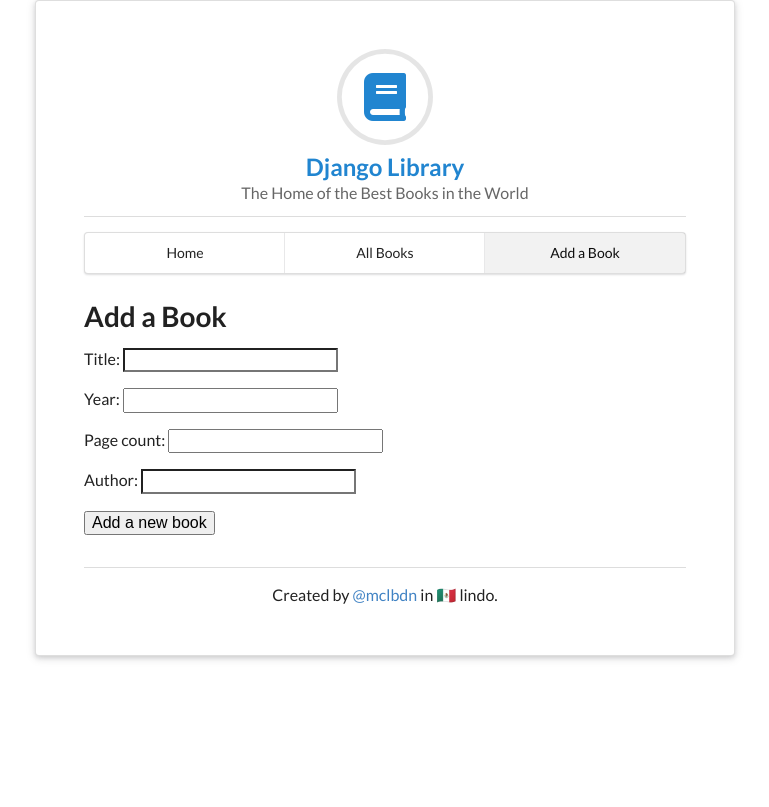
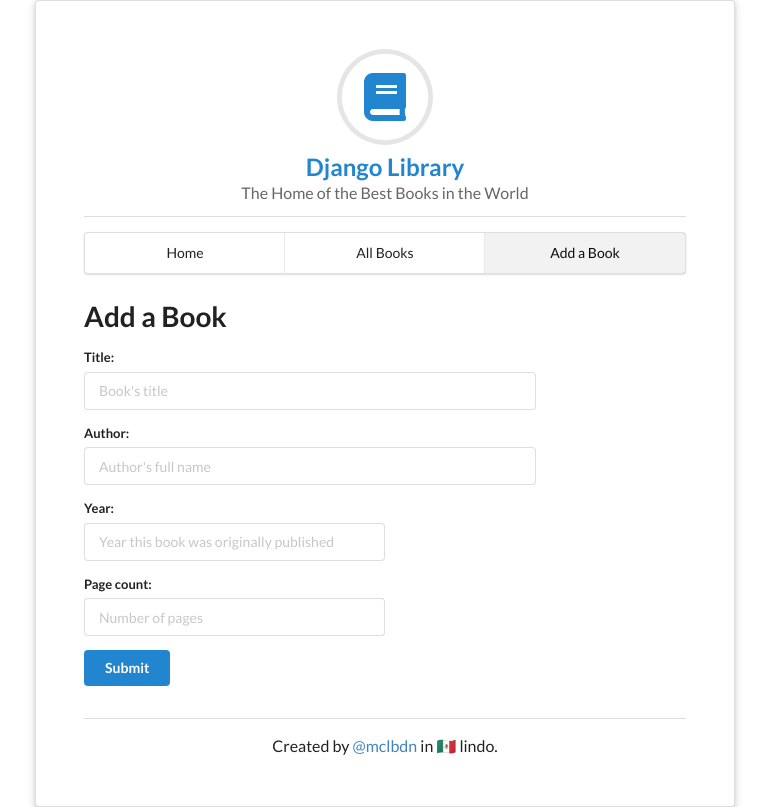
Before and after one commit to mclbdn/django_library_project, a Django app: page /add-book/ in a window 1280 px wide. Shown: the whole page, without its empty margins (255-1024 px from the left). Before the commit the page ends 661 px from the top, so only its background shows below. Run offline with Django 3.2, Linux system fonts and the light colour scheme.

Commit message:
Redo forms attrs and use semantic ui for it

```diff
--- a/library/forms.py
+++ b/library/forms.py
@@ -5,3 +5,10 @@ class BookForm(ModelForm):
     class Meta:
         model = Book
         fields = ['title', 'year', 'page_count', 'author']
+
+    def __init__(self, *args, **kwargs):
+        super(BookForm, self).__init__(*args, **kwargs)
+        self.fields['title'].widget.attrs.update({'placeholder': 'Book\'s title', 'style': 'max-width: 75%;'})
+        self.fields['author'].widget.attrs.update({'placeholder': 'Author\'s full name', 'style': 'max-width: 75%;'})
+        self.fields['year'].widget.attrs.update({'placeholder': 'Year this book was originally published', 'style': 'max-width: 50%;'})
+        self.fields['page_count'].widget.attrs.update({'placeholder': 'Number of pages', 'style': 'max-width: 50%;'})
--- a/templates/add_book.html
+++ b/templates/add_book.html
@@ -6,9 +6,31 @@
 
 {% block content %}
     <h1 class="ui header">Add a Book</h1>
-    <form action="" method="post">
+    <!-- <form action="" method="post">
         {% csrf_token %}
         {{ form.as_p }}
         <input type="submit" value="Add a new book">
+    </form> -->
+
+    <form class="ui form" method="post">
+        {% csrf_token %}
+        <div class="field">
+            {{ form.title.errors }}
+            <label>{{ form.title.label_tag }}</label>
+            {{ form.title }}
+        </div>
+        <div class="field">
+            <label>{{ form.author.label_tag }}</label>
+            {{ form.author }}
+        </div>
+        <div class="field">
+            <label>{{ form.year.label_tag }}</label>
+            {{ form.year }}
+        </div>
+        <div class="field">
+            <label>{{ form.page_count.label_tag }}</label>
+            {{ form.page_count }}
+        </div>
+        <button class="ui primary button" type="submit">Submit</button>
     </form>
 {% endblock content %}
```
